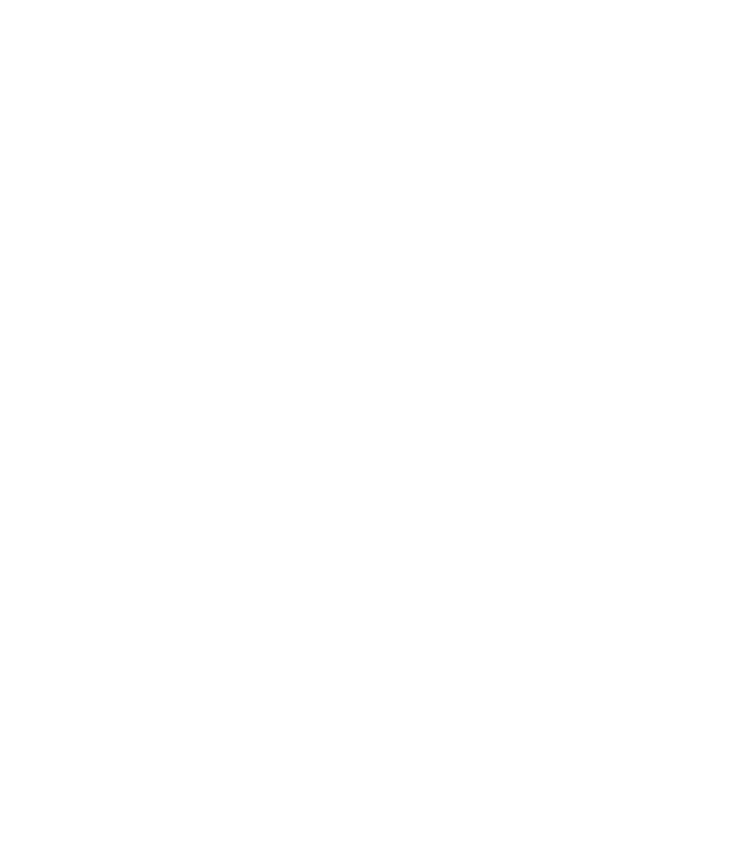
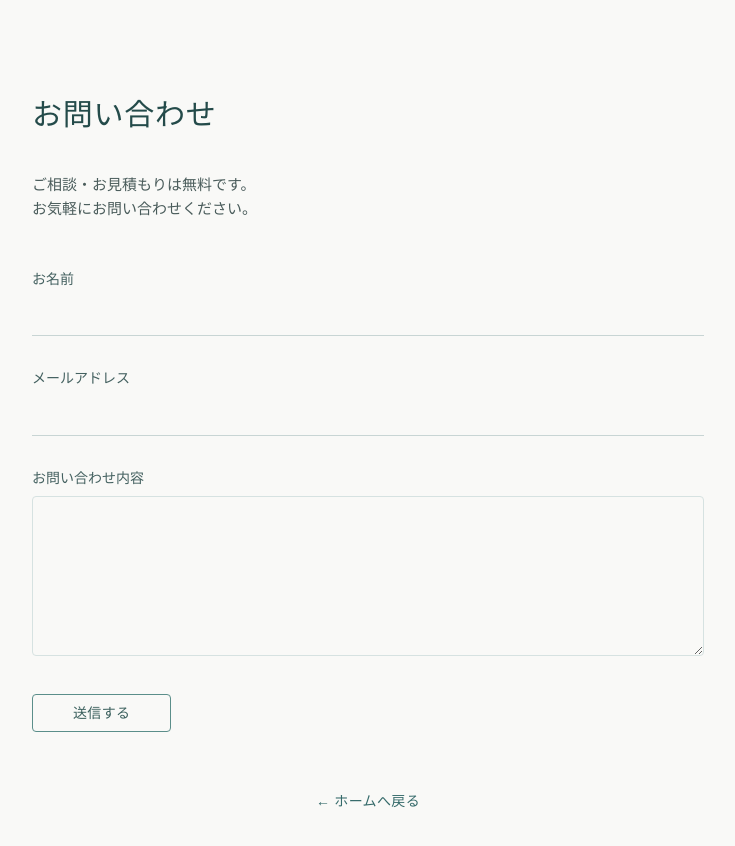
Before and after one commit to ikucha-portfolio/video-creator-portfolio-frontend, a React (Vite) app: page /contact in a window 1280 px wide. Before the commit this address had no page. Shown: the top 846 px of the page, without its empty margins (272-1007 px from the left). Before the commit the page ends 800 px from the top, so only its background shows below. Built offline with nearby package versions, Linux system fonts and the light colour scheme; a web font is replaced by a local one.

Commit message:
問い合わせフォーム

```diff
--- a/src/components/ContactB.jsx
+++ b/src/components/ContactB.jsx
@@ -1,3 +1,5 @@
+import { Link } from "react-router-dom";
+
 import { Mail, Instagram, Youtube } from "lucide-react";
 
 const XIcon = () => (
@@ -49,8 +51,9 @@
         </p>
 
         {/* ==== メインCTA ボタン（シャープ × ガラス × 浅黄色） ==== */}
-<a
-  href="#"
+
+<Link
+  to="/contact"
   className="
     group
     inline-flex items-center gap-2
@@ -63,7 +66,6 @@
   translate="no"
 >
 
-  {/* ▶︎ アイコン */}
   <span
     className="
       text-[17px] leading-none
@@ -75,17 +77,10 @@
     ▶︎
   </span>
 
-  {/* テキスト */}
-  <span
-    className="
-      transition-colors duration-500
-      group-hover:text-[#F3E8C8]
-    "
-  >
+  <span className="transition-colors duration-500 group-hover:text-[#F3E8C8]">
     お問い合わせフォームへ
   </span>
 
-  {/* 下線（普段は透明、hover であさぎ色に光る） */}
   <span
     className="
       absolute -bottom-[2px] left-0 w-full h-px
@@ -95,7 +90,7 @@
       group-hover:shadow-[0_0_8px_#F3E8C8]
     "
   />
-</a>
+</Link>
 
 
 
--- /dev/null
+++ b/src/components/ContactForm.jsx
@@ -0,0 +1,113 @@
+// src/components/ContactForm.jsx
+
+import { Link } from "react-router-dom";
+
+export default function ContactForm() {
+  return (
+    <section className="min-h-screen bg-[#F9F9F7] text-[#244B4A] pt-24 pb-32 px-6">
+      <div className="max-w-2xl mx-auto">
+
+        {/* タイトル */}
+        <h1 className="text-3xl font-medium tracking-wide mb-10">
+          お問い合わせ
+        </h1>
+
+        <p className="text-[15px] leading-relaxed text-[#4A5C5B] mb-12">
+          ご相談・お見積もりは無料です。
+          <br />
+          お気軽にお問い合わせください。
+        </p>
+
+        {/* ===== フォーム本体 ===== */}
+        <form
+          action="mailto:your-email@example.com"
+          method="POST"
+          encType="text/plain"
+          className="space-y-8"
+        >
+          {/* 名前 */}
+          <div>
+            <label className="block mb-2 text-sm text-[#446160]">
+              お名前
+            </label>
+            <input
+              type="text"
+              name="name"
+              required
+              className="
+                w-full bg-transparent border-b border-[#C8D5D4]
+                focus:border-[#5B8E8A] focus:outline-none
+                py-2 text-[15px] transition-all
+              "
+            />
+          </div>
+
+          {/* メール */}
+          <div>
+            <label className="block mb-2 text-sm text-[#446160]">
+              メールアドレス
+            </label>
+            <input
+              type="email"
+              name="email"
+              required
+              className="
+                w-full bg-transparent border-b border-[#C8D5D4]
+                focus:border-[#5B8E8A] focus:outline-none
+                py-2 text-[15px] transition-all
+              "
+            />
+          </div>
+
+          {/* 内容 */}
+          <div>
+            <label className="block mb-2 text-sm text-[#446160]">
+              お問い合わせ内容
+            </label>
+            <textarea
+              name="message"
+              required
+              className="
+                w-full bg-transparent border border-[#D6E2E1]
+                focus:border-[#5B8E8A] focus:outline-none
+                rounded-[4px]
+                min-h-[160px] p-3 text-[15px] transition-all
+              "
+            ></textarea>
+          </div>
+
+          {/* 送信ボタン（控えめ・ミニマル） */}
+          <button
+            type="submit"
+            className="
+              mt-4
+              px-10 py-2
+              border border-[#5B8E8A]
+              text-[#3A5F5C]
+              rounded-[4px]
+              text-sm tracking-wide
+              hover:bg-[#5B8E8A]/10
+              transition-all
+            "
+          >
+            送信する
+          </button>
+        </form>
+
+        {/* ホームへ戻る */}
+        <div className="mt-14 text-center">
+          <Link
+            to="/"
+            className="
+              text-[#356A6A] text-sm tracking-wide
+              hover:underline underline-offset-4
+            "
+          >
+            ← ホームへ戻る
+          </Link>
+        </div>
+
+      </div>
+    </section>
+  );
+}
--- a/src/main.jsx
+++ b/src/main.jsx
@@ -2,18 +2,28 @@
 import { createRoot } from "react-dom/client";
 import { BrowserRouter, Routes, Route } from "react-router-dom";
 import "./index.css";
+
 import AppB from "./AppB";
 import AboutB from "./components/AboutB";
+import ContactForm from "./components/ContactForm"; // ← OK!!
 
 createRoot(document.getElementById("root")).render(
   <StrictMode>
     <BrowserRouter>
       <Routes>
+
         {/* トップページ */}
         <Route path="/" element={<AppB />} />
 
         {/* Aboutページ */}
-        <Route path="/about" element={<AboutB onBack={() => window.history.back()} />} />
+        <Route
+          path="/about"
+          element={<AboutB onBack={() => window.history.back()} />}
+        />
+
+        {/* Contactページ */}
+        <Route path="/contact" element={<ContactForm />} />
+
       </Routes>
     </BrowserRouter>
   </StrictMode>
```
